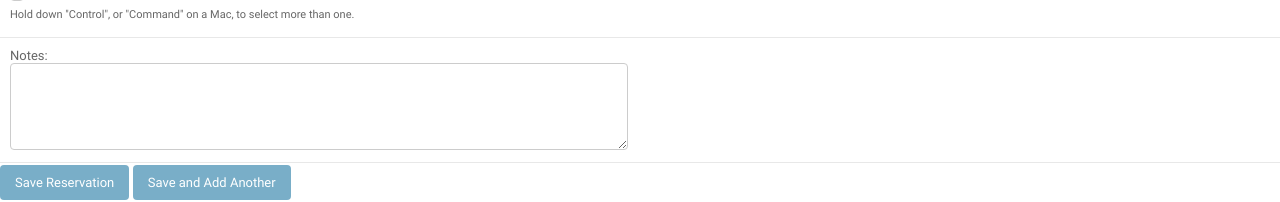
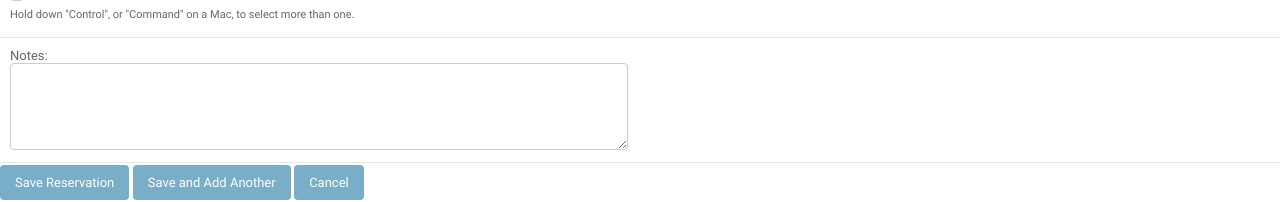
Before and after one commit to mariagullickson/SCaReM, a Django app: template SCaReM/templates/reservations/addedit.html in a window 1280 px wide. Shown: the part 665-867 px from the top of the page. Run offline with Django 3.2, Linux system fonts and the light colour scheme; the template is opened without the code that fills it, so the values that code supplies are empty; parts of the project's set-up code (start-up, migrations or seed data) failed here and were passed over; some libraries are stand-ins or nearby versions.

Commit message:
cancel button on add/edit reservation

```diff
--- a/SCaReM/templates/reservations/addedit.html
+++ b/SCaReM/templates/reservations/addedit.html
@@ -99,6 +99,7 @@
 
     <input type="submit" name="save" value="Save Reservation" />
     <input type="submit" name="another" value="Save and Add Another" />
+    <input type="submit" name="cancel" value="Cancel" />
   </form>
 
   <script type="text/javascript" src="https://ajax.googleapis.com/ajax/libs/jquery/3.1.0/jquery.min.js"></script>
```
